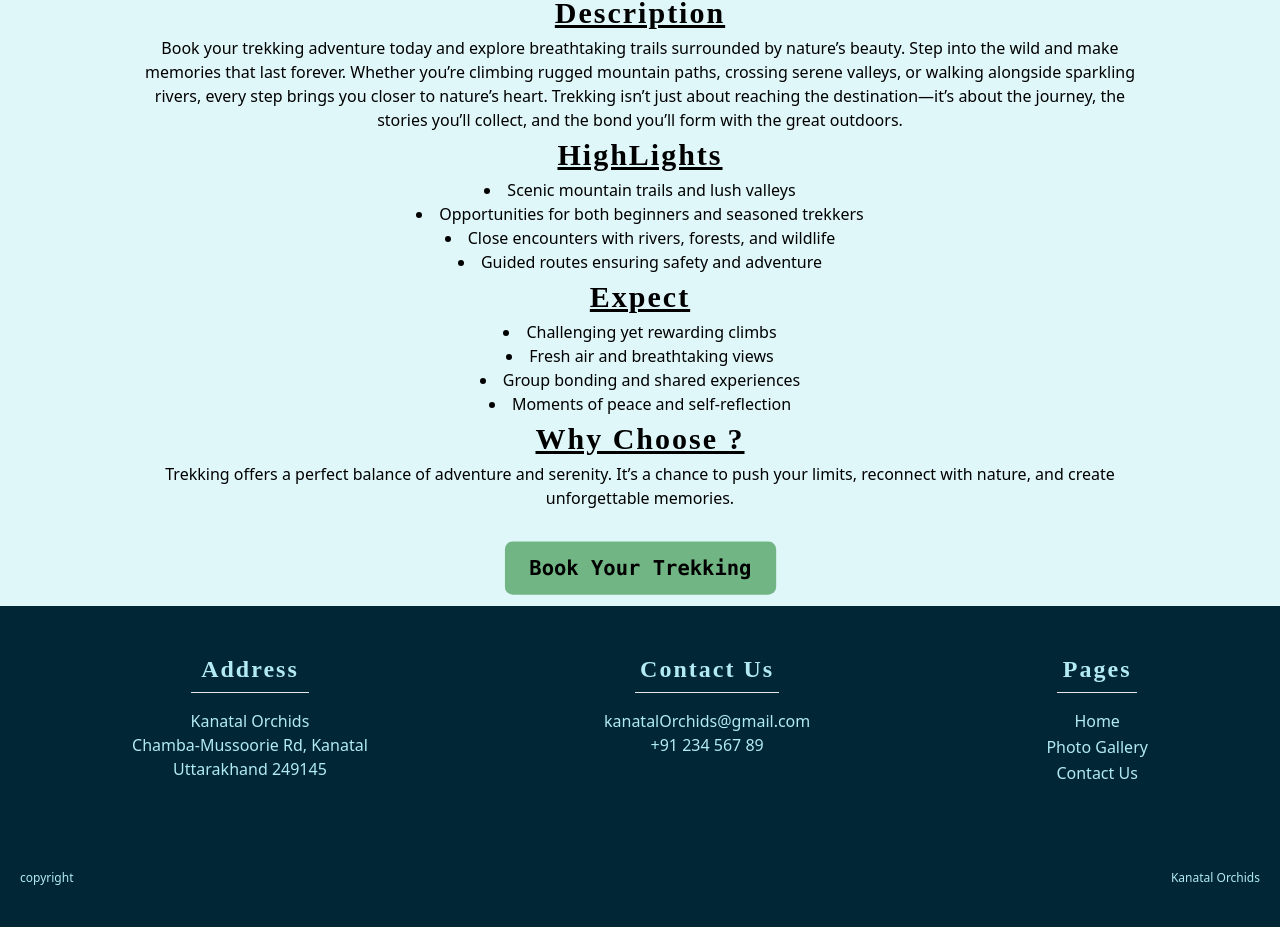
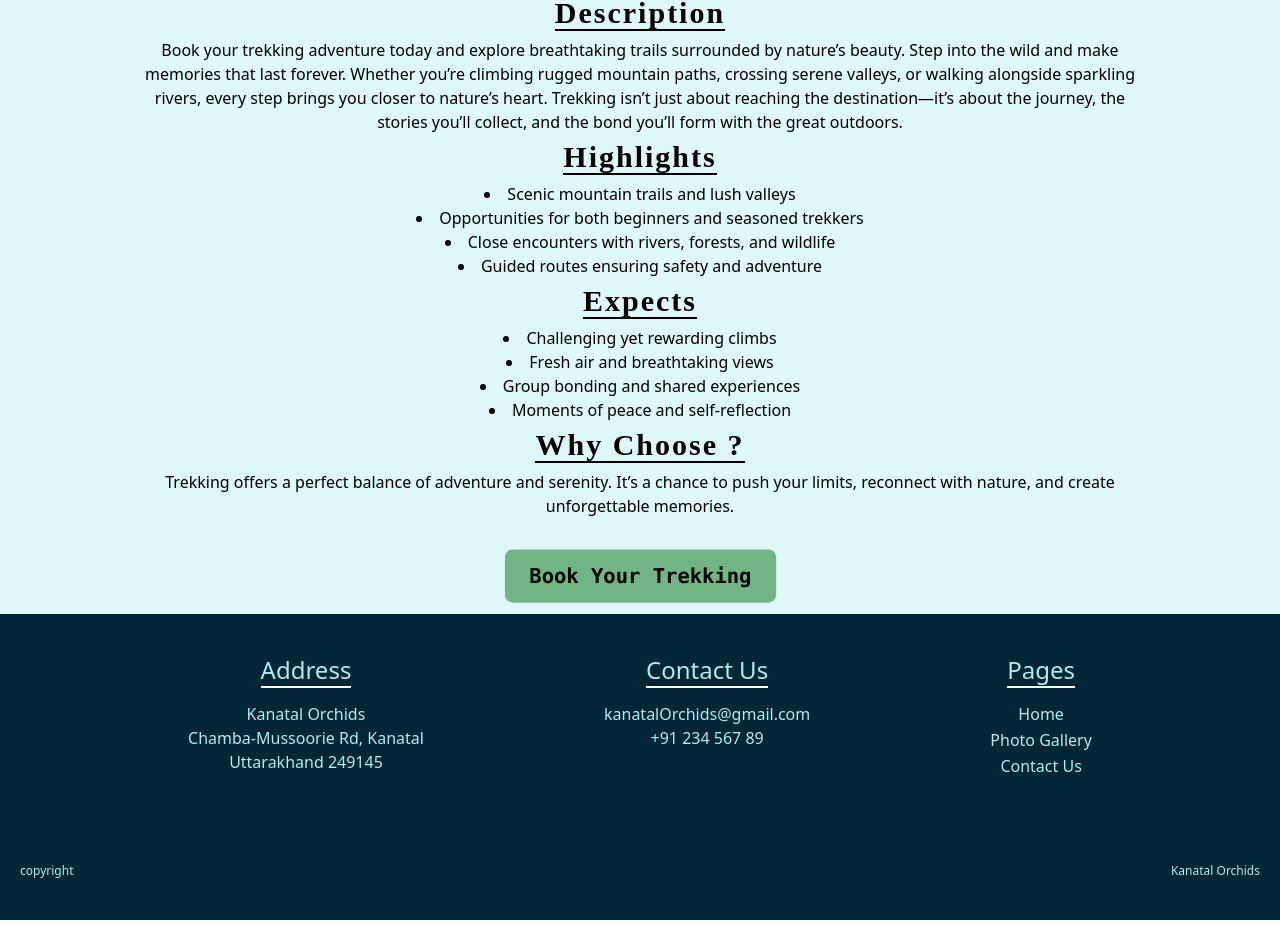
Before and after one commit to PrabhakarPanwar/Tour, a React (Vite) app in the folder Front-End/: page /package/1 in a window 1280 px wide. Shown: the part 730-1657 px from the top of the page. Built offline with nearby package versions, Linux system fonts and the light colour scheme.

Commit message:
Fix footer Issue

```diff
--- a/Front-End/src/App.jsx
+++ b/Front-End/src/App.jsx
@@ -10,7 +10,7 @@ import SoloPackage from "./pages/SoloPackage.jsx";
 
 function App() {
   return (
-    <div className="bg-[#012636] text-[#b2ebf2] overflow-hidden">
+    <div className="bg-[#012636] text-[#b2ebf2]  overflow-hidden">
       <Navbar />
       <main className="mx-auto bg-[#e0f7fa] text-black">
         <Routes>
--- a/Front-End/src/components/Footer.jsx
+++ b/Front-End/src/components/Footer.jsx
@@ -4,11 +4,10 @@ import { NavLink } from "react-router-dom";
 function Footer() {
   return (
     <footer className="m-auto ">
-      <center className="flex gap-3 justify-around px-5 py-10">
+      <center className="flex flex-wrap gap-3 justify-evenly px-5 py-10">
         <section>
-          <strong>
-            <h2 className="border-b md:w-1/6 lg:w-1/2 ">Address </h2>
-          </strong>
+
+          <span className="text-2xl border-b-2 border-white">Address</span>
           <div className="pt-4">
             <p>Kanatal Orchids</p>
             <p>Chamba-Mussoorie Rd, Kanatal</p>
@@ -16,9 +15,8 @@ function Footer() {
           </div>
         </section>
         <section>
-          <strong>
-            <h2 className="border-b md:w-1/5 lg:w-36 ">Contact Us </h2>
-          </strong>
+
+          <span className="text-2xl border-b-2 border-white">Contact Us</span>
           <div className="pt-4">
             <p>kanatalOrchids@gmail.com</p>
             <a href={"tel:+91234567890"} className="">
@@ -27,9 +25,8 @@ function Footer() {
           </div>
         </section>
         <section className=" ">
-          <strong>
-            <h2 className="border-b w-20">Pages </h2>
-          </strong>
+
+          <span className="text-2xl border-b-2 border-white">Pages</span>
           <div className="flex flex-col pt-4">
             <NavLink to="/">
               Home
--- a/Front-End/src/components/Navbar.jsx
+++ b/Front-End/src/components/Navbar.jsx
@@ -44,9 +44,9 @@ function Navbar() {
         transition={{
           duration: 0.2,
         }}
-        className="absolute text-center right-0 top-[56px] md:hidden"
+        className="absolute text-center z-10 right-0 top-[56px] md:hidden"
       >
-        <div className="gap-8 bg-slate-900 p-3">
+        <div className="gap-8 bg-slate-900 p-3 ">
           <NavLink to="/">
             Home
             <hr />
--- a/Front-End/src/pages/Contact.jsx
+++ b/Front-End/src/pages/Contact.jsx
@@ -7,11 +7,11 @@ function Contact() {
       <h1 style={{ backgroundImage: `url(${background})`, backgroundPositionY: "55%", backgroundSize: "cover" }} className='flex pt-[140px] justify-center h-[50vh] w-full'>Contact</h1>
       <div className='flex flex-col md:flex-row justify-center py-20'>
         <div className='md:w-[40%] text-center'>
-          <h2 className='underline'>Contact Us</h2>
+          <h2><span className="border-b-2 border-black">Contact Us</span></h2>
           <p className='w-[80%] mx-auto'>We’d love to hear from you! Whether you have a question, an idea, or just want to say hello, we’re always excited to connect. Fill out the form or drop us an email, and let’s start the conversation today.
           </p>
           <p className='py-2 font-bold '>🕒 Available: Mon-Sat, 9 AM - 6 PM </p>
-          <a href={"tel:+91234567890"} className=' font-bold '>📞 Phone:+<span className='underline'>91 234 567 89</span></a>
+          <a href={"tel:+91234567890"} className=' font-bold '>📞 Phone:+<span className="border-b-2 border-black">91 234 567 89</span></a>
         </div>
         <form className='md:w-[40%] my-4 flex flex-col gap-3 bg-slate-100 p-3 rounded-md' action="" >
           <input className='bg-transparent border-b-2' type="text" placeholder='Full Name' required />
--- a/Front-End/src/pages/Gallery.jsx
+++ b/Front-End/src/pages/Gallery.jsx
@@ -6,7 +6,7 @@ function Gallery() {
   return (
     <div className="flex flex-wrap gap-5 p-5 justify-center relative">
       <center className="py-5">
-        <h1>Kanatal Orchids 📸 Photo Gallery</h1>
+        <h1><span className="border-b-4 border-black">Kanatal Orchids 📸 Photo Gallery</span></h1>
         <h2 className="w-[70%]">Welcome to a visual journey through the serene beauty of Kanatal Orchids. Every photograph showcased here was taken within the premises—either by the property owner or by our cherished guests. From misty mountain views to cozy interiors, these images capture the essence of your stay in the heart of nature.</h2>
       </center>
       {gallery.map((i, index) => (
--- a/Front-End/src/pages/SoloPackage.jsx
+++ b/Front-End/src/pages/SoloPackage.jsx
@@ -16,22 +16,22 @@ function SoloPackage() {
           <img className="" src={pack.image} alt={pack.title} />
         </section>
         <section >
-          <h2 className="text-3xl underline">Description</h2>
+          <h2><span className="text-3xl border-b-2 border-black">Description</span></h2>
           <p className="w-[80%] mx-auto" >{pack.desc}</p>
         </section>
-        <h2 className="text-3xl underline">HighLights</h2>
+        <h2><span className="text-3xl border-b-2 border-black">Highlights</span></h2>
         <ul className="list-disc list-inside">
           {pack.highlights.map((i, index) => (
             <li key={index}>{i}</li>
           ))}
         </ul>
-        <h2 className="text-3xl underline">Expect</h2>
+        <h2><span className="text-3xl border-b-2 border-black">Expects</span></h2>
         <ul className="list-disc list-inside">
           {pack.expect.map((i, index) => (
             <li key={index}>{i}</li>
           ))}
         </ul>
-        <h2 className="text-3xl underline">Why Choose ?</h2>
+        <h2><span className="text-3xl border-b-2 border-black">Why Choose ?</span></h2>
         <p className="w-[80%] mx-auto">{pack.whyChoose}</p>
       </div>
       <div className="text-xl py-3 font-bold font-mono">
```
